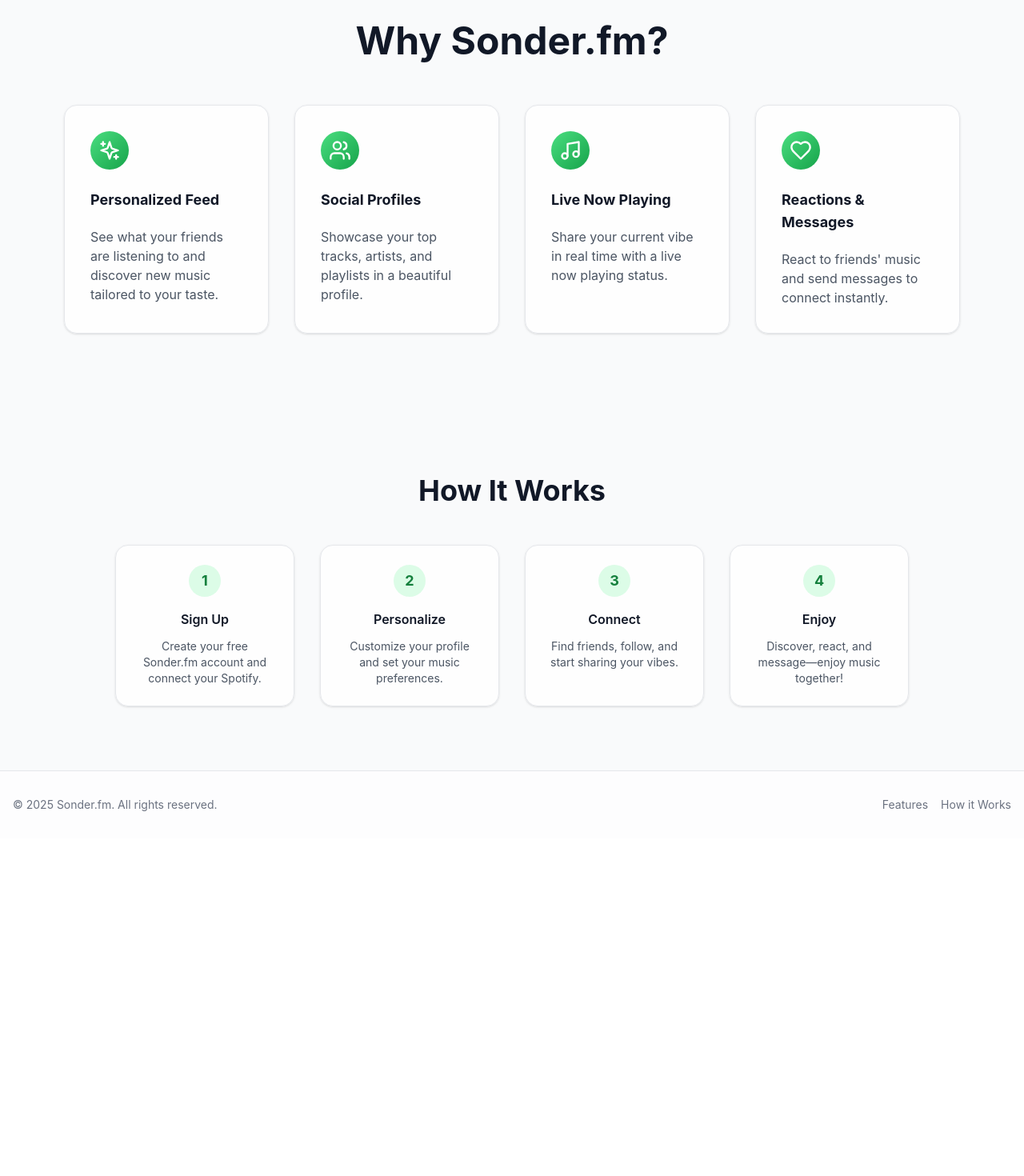
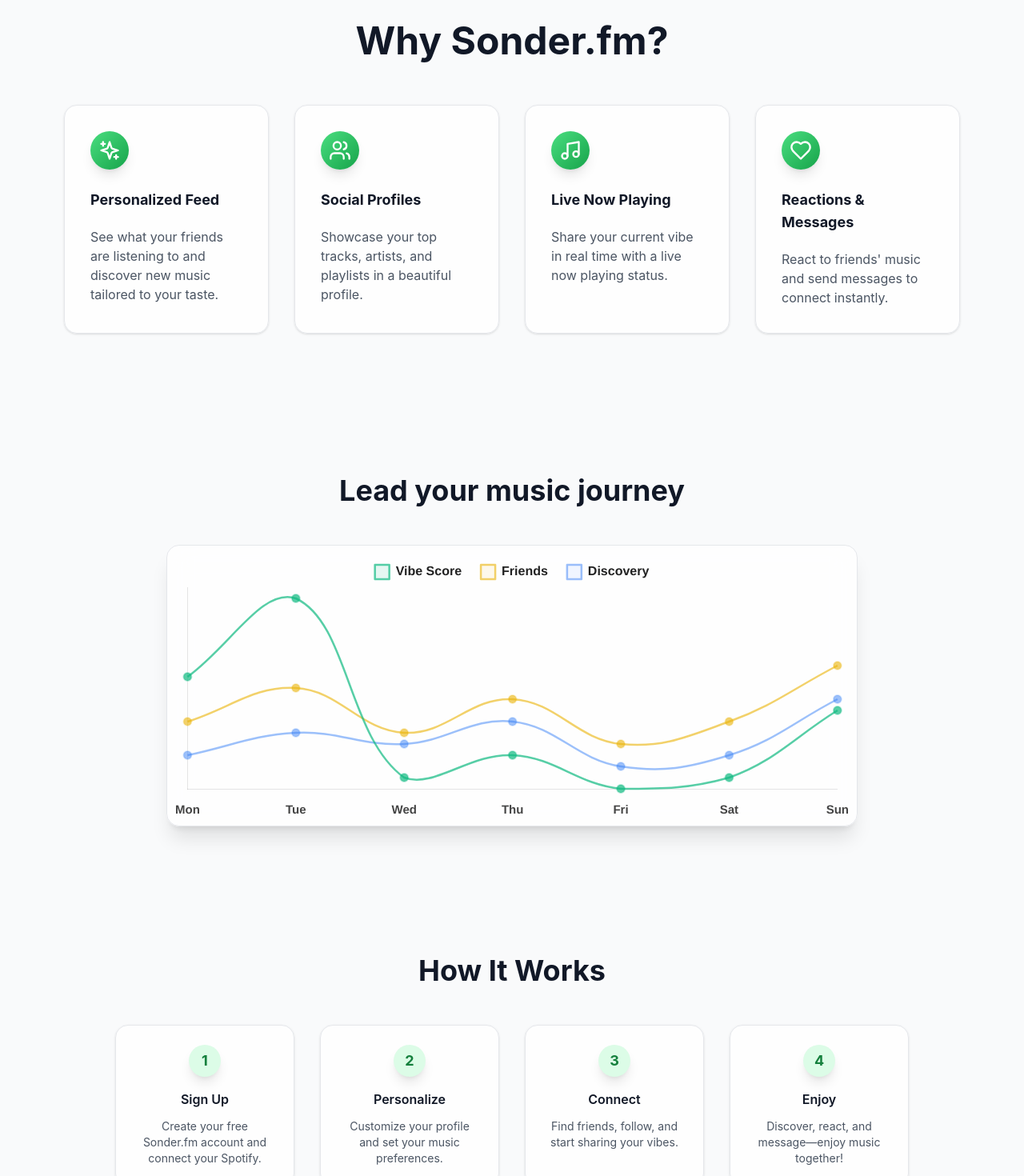
Before and after one commit to saalikmubeen/sonder.fm, a Next.js app in the folder apps/web/: page / in a window 1280 px wide. Shown: the part 680-2150 px from the top of the page at 80% size. Before the commit the page ends 1728 px from the top, so only its background shows below. Built offline with nearby package versions, Linux system fonts and the light colour scheme.

Commit message:
added animations and graph

```diff
--- a/apps/web/app/page.tsx
+++ b/apps/web/app/page.tsx
@@ -20,16 +20,103 @@
 import { useTheme } from 'next-themes';
 import { useState } from 'react';
 
+
+
+import {
+  Chart as ChartJS,
+  CategoryScale,
+  LinearScale,
+  PointElement,
+  LineElement,
+  Title,
+  Tooltip,
+  Legend,
+} from 'chart.js';
+import { Line } from 'react-chartjs-2';
+
+ChartJS.register(CategoryScale, LinearScale, PointElement, LineElement, Title, Tooltip, Legend);
+
 const NAV_LINKS = [
   { label: 'Features', href: '#features' },
   { label: 'How it Works', href: '#how' },
 ];
+
+
+
 
 export default function HomePage() {
   const { user, login, loading } = useAuth();
   const router = useRouter();
   const { theme, setTheme } = useTheme();
   const [isMenuOpen, setIsMenuOpen] = useState(false);
+
+
+
+ // Dummy line chart data
+  const lineChartData = {
+    labels: ['Mon', 'Tue', 'Wed', 'Thu', 'Fri', 'Sat', 'Sun'],
+    datasets: [
+      {
+        label: 'Vibe Score',
+        data: [12, 19, 3, 5, 2, 3, 9],
+        borderColor: 'rgba(16, 185, 129, 0.7)',
+        backgroundColor: 'rgba(16, 185, 129, 0.10)',
+        tension: 0.4,
+        pointRadius: 5,
+        pointHoverRadius: 8,
+        pointBackgroundColor: 'rgba(16, 185, 129, 0.7)',
+        pointBorderColor: 'rgba(16, 185, 129, 0.3)',
+        fill: true,
+      },
+      {
+        label: 'Friends',
+        data: [8, 11, 7, 10, 6, 8, 13],
+        borderColor: 'rgba(234, 179, 8, 0.6)',
+        backgroundColor: 'rgba(234, 179, 8, 0.08)',
+        tension: 0.4,
+        pointRadius: 5,
+        pointHoverRadius: 8,
+        pointBackgroundColor: 'rgba(234, 179, 8, 0.6)',
+        pointBorderColor: 'rgba(234, 179, 8, 0.2)',
+        fill: true,
+      },
+      {
+        label: 'Discovery',
+        data: [5, 7, 6, 8, 4, 5, 10],
+        borderColor: 'rgba(59, 130, 246, 0.5)',
+        backgroundColor: 'rgba(59, 130, 246, 0.07)',
+        tension: 0.4,
+        pointRadius: 5,
+        pointHoverRadius: 8,
+        pointBackgroundColor: 'rgba(59, 130, 246, 0.5)',
+        pointBorderColor: 'rgba(59, 130, 246, 0.2)',
+        fill: true,
+      },
+    ],
+  };
+  const lineChartOptions = {
+    responsive: true,
+    plugins: {
+      legend: {
+        display: true,
+        labels: {
+          color: theme === 'dark' ? '#fff' : '#222',
+          font: { size: 14, weight: 700 },
+        },
+      },
+      title: { display: false },
+    },
+    scales: {
+      x: {
+        grid: { color: 'rgba(255,255,255,0.05)' },
+        ticks: { color: theme === 'dark' ? '#fff' : '#222' },
+      },
+      y: {
+        grid: { color: 'rgba(255,255,255,0.05)' },
+        ticks: { color: theme === 'dark' ? '#fff' : '#222' },
+      },
+    },
+  };
 
   const handleLogin = async () => {
     try {
@@ -161,9 +248,9 @@
       {/* Hero Section */}
       <section className="flex-1 flex flex-col items-center justify-center py-24 px-4">
         <motion.div
-          initial={{ opacity: 0, y: 30 }}
+          initial={{ opacity: 0, y: 40 }}
           animate={{ opacity: 1, y: 0 }}
-          transition={{ duration: 1 }}
+          transition={{ duration: 1, ease: 'easeOut' }}
           className="w-full"
         >
           <div className="max-w-3xl mx-auto text-center">
@@ -172,9 +259,7 @@
             </span>
             <h1 className="text-5xl md:text-7xl font-extrabold mb-6 tracking-tight leading-tight">
               Connect. Share.{' '}
-              <span className="text-green-600 dark:text-green-400">
-                Vibe.
-              </span>
+              <span className="text-green-600 dark:text-green-400">Vibe.</span>
             </h1>
             <p className="text-lg md:text-2xl text-gray-600 dark:text-gray-300 mb-10">
               Sonder.fm is the new way to showcase your music taste,
@@ -185,7 +270,7 @@
               <Button
                 onClick={handleLogin}
                 size="lg"
-                className="bg-green-600 hover:bg-green-700 text-white font-semibold px-8 py-4 text-lg shadow rounded-full"
+                className="bg-green-600 hover:bg-green-700 text-white font-semibold px-8 py-4 text-lg shadow rounded-full transition-all duration-200 hover:scale-105 hover:shadow-2xl"
               >
                 Connect Spotify
               </Button>
@@ -211,25 +296,127 @@
               icon={<Sparkles className="w-7 h-7" />}
               title="Personalized Feed"
               description="See what your friends are listening to and discover new music tailored to your taste."
+              delay={0.1}
             />
             <FeatureCard
               icon={<Users className="w-7 h-7" />}
               title="Social Profiles"
               description="Showcase your top tracks, artists, and playlists in a beautiful profile."
+              delay={0.2}
             />
             <FeatureCard
               icon={<Music className="w-7 h-7" />}
               title="Live Now Playing"
               description="Share your current vibe in real time with a live now playing status."
+              delay={0.3}
             />
             <FeatureCard
               icon={<Heart className="w-7 h-7" />}
               title="Reactions & Messages"
               description="React to friends' music and send messages to connect instantly."
+              delay={0.4}
             />
           </div>
         </div>
       </section>
+
+
+
+        {/* Chart Section */}
+        <section className="py-20">
+          <motion.div
+            initial={{ opacity: 0, y: 40 }}
+            whileInView={{ opacity: 1, y: 0 }}
+            transition={{ duration: 1, ease: 'easeOut' }}
+            viewport={{ once: true }}
+          >
+            <div className="max-w-4xl mx-auto px-4">
+              <motion.h2
+                initial={{ opacity: 0, y: 30 }}
+                whileInView={{ opacity: 1, y: 0 }}
+                transition={{ duration: 0.8 }}
+                viewport={{ once: true }}
+                className="text-3xl md:text-4xl font-bold text-center mb-12"
+              >
+                Lead your music journey
+              </motion.h2>
+              <motion.div
+                initial={{ opacity: 0, scale: 0.97 }}
+                whileInView={{ opacity: 1, scale: 1 }}
+                transition={{ duration: 0.8, delay: 0.2, ease: 'easeOut' }}
+                viewport={{ once: true }}
+                className="rounded-2xl bg-white/80 dark:bg-gray-900/80 border border-gray-200 dark:border-gray-800 shadow-xl p-0 flex flex-col items-center gap-4 backdrop-blur-lg min-h-[350px]"
+                whileHover={{
+                  scale: 1.07,
+                  y: -8,
+                  boxShadow: '0 8px 32px 0 rgba(16,185,129,0.18)',
+                }}
+              >
+                <div className="w-full h-[350px] flex items-center justify-center">
+                  <Line
+                    data={lineChartData}
+                    options={{
+                      responsive: true,
+                      maintainAspectRatio: false,
+                      plugins: {
+                        legend: {
+                          display: true,
+                          labels: {
+                            color: theme === 'dark' ? '#fff' : '#222',
+                            font: { size: 16, weight: 700 },
+                            boxWidth: 18,
+                            boxHeight: 18,
+                            padding: 24,
+                          },
+                        },
+                        title: { display: false },
+                        tooltip: {
+                          backgroundColor: theme === 'dark' ? '#222' : '#fff',
+                          titleColor: theme === 'dark' ? '#fff' : '#222',
+                          bodyColor: theme === 'dark' ? '#fff' : '#222',
+                          borderColor: theme === 'dark' ? '#333' : '#eee',
+                          borderWidth: 1,
+                          padding: 12,
+                          cornerRadius: 8,
+                          displayColors: false,
+                        },
+                      },
+                      layout: {
+                        padding: 0,
+                      },
+                      elements: {
+                        line: {
+                          borderWidth: 2.5,
+                          borderJoinStyle: 'round',
+                        },
+                        point: {
+                          radius: 5,
+                          hoverRadius: 8,
+                          borderWidth: 2,
+                        },
+                      },
+                      scales: {
+                        x: {
+                          grid: { display: false },
+                          ticks: {
+                            color: theme === 'dark' ? '#aaa' : '#444',
+                            font: { size: 15, weight: 600 },
+                            padding: 10,
+                          },
+                        },
+                        y: {
+                          grid: { display: false },
+                          ticks: { display: false },
+                        },
+                      },
+                    }}
+                    className="w-full h-full"
+                  />
+                </div>
+              </motion.div>
+            </div>
+          </motion.div>
+        </section>
 
       {/* How it Works Section */}
       <section id="how" className="py-20">
@@ -303,23 +490,33 @@
   icon,
   title,
   description,
+  delay = 0,
 }: {
   icon: React.ReactNode;
   title: string;
   description: string;
+  delay?: number;
 }) {
   return (
     <motion.div
-      whileHover={{ scale: 1.03, y: -4 }}
-      initial={{ opacity: 0, y: 20 }}
+      whileHover={{
+        scale: 1.07,
+        y: -8,
+        boxShadow: '0 8px 32px 0 rgba(16,185,129,0.18)',
+      }}
+      initial={{ opacity: 0, y: 30 }}
       whileInView={{ opacity: 1, y: 0 }}
-      transition={{ duration: 0.5 }}
+      transition={{ duration: 0.6, delay }}
       viewport={{ once: true }}
-      className="rounded-2xl bg-white/80 dark:bg-gray-900/80 border border-gray-200 dark:border-gray-800 shadow p-8 flex flex-col items-start gap-4 transition-all duration-200 hover:shadow-xl"
+      className="rounded-2xl bg-white/80 dark:bg-gray-900/80 border border-gray-200 dark:border-gray-800 shadow p-8 flex flex-col items-start gap-4 transition-all duration-300 hover:shadow-2xl group cursor-pointer overflow-hidden hover:bg-gradient-to-br hover:from-white/80 hover:to-green-100/60 dark:hover:from-green-900/40 dark:hover:to-blue-900/30"
     >
-      <div className="w-12 h-12 rounded-full bg-gradient-to-br from-green-400 to-green-600 flex items-center justify-center text-white mb-2">
+      <motion.div
+        whileHover={{ scale: 1.18, rotate: 8 }}
+        transition={{ type: 'spring', stiffness: 300, damping: 15 }}
+        className="w-12 h-12 rounded-full bg-gradient-to-br from-green-400 to-green-600 flex items-center justify-center text-white mb-2 group-hover:scale-110 transition-transform duration-200 shadow-lg"
+      >
         {icon}
-      </div>
+      </motion.div>
       <h3 className="text-lg font-bold mb-1 text-gray-900 dark:text-white">
         {title}
       </h3>
@@ -343,15 +540,24 @@
 }) {
   return (
     <motion.div
-      initial={{ opacity: 0, y: 20 }}
+      initial={{ opacity: 0, y: 30 }}
       whileInView={{ opacity: 1, y: 0 }}
-      transition={{ duration: 0.5, delay }}
+      whileHover={{
+        scale: 1.07,
+        y: -8,
+        boxShadow: '0 8px 32px 0 rgba(16,185,129,0.18)',
+      }}
+      transition={{ duration: 0.6, delay }}
       viewport={{ once: true }}
-      className="rounded-2xl bg-white/80 dark:bg-gray-900/80 border border-gray-200 dark:border-gray-800 shadow p-6 flex flex-col items-center gap-2 text-center"
+      className="rounded-2xl bg-white/80 dark:bg-gray-900/80 border border-gray-200 dark:border-gray-800 shadow p-6 flex flex-col items-center gap-2 text-center transition-all duration-300 hover:shadow-2xl group cursor-pointer overflow-hidden hover:bg-gradient-to-br hover:from-white/80 hover:to-green-100/60 dark:hover:from-green-900/40 dark:hover:to-blue-900/30"
     >
-      <div className="w-10 h-10 rounded-full bg-green-100 dark:bg-green-900/30 text-green-700 dark:text-green-300 flex items-center justify-center font-bold text-lg mb-2">
+      <motion.div
+        whileHover={{ scale: 1.18, rotate: 8 }}
+        transition={{ type: 'spring', stiffness: 300, damping: 15 }}
+        className="w-10 h-10 rounded-full bg-green-100 dark:bg-green-900/30 text-green-700 dark:text-green-300 flex items-center justify-center font-bold text-lg mb-2 group-hover:scale-110 transition-transform duration-200 shadow-lg"
+      >
         {number}
-      </div>
+      </motion.div>
       <h4 className="font-semibold text-gray-900 dark:text-white mb-1">
         {title}
       </h4>
--- a/apps/web/package.json
+++ b/apps/web/package.json
@@ -15,11 +15,13 @@
     "@sonder/ui": "*",
     "@sonder/utils": "*",
     "axios": "^1.6.0",
+    "chart.js": "^4.5.0",
     "framer-motion": "^10.16.4",
     "lucide-react": "^0.290.0",
     "next": "^14.0.3",
     "next-themes": "^0.2.1",
     "react": "^18.2.0",
+    "react-chartjs-2": "^5.3.0",
     "react-dom": "^18.2.0",
     "react-hot-toast": "^2.4.1",
     "socket.io-client": "^4.7.4",
```
